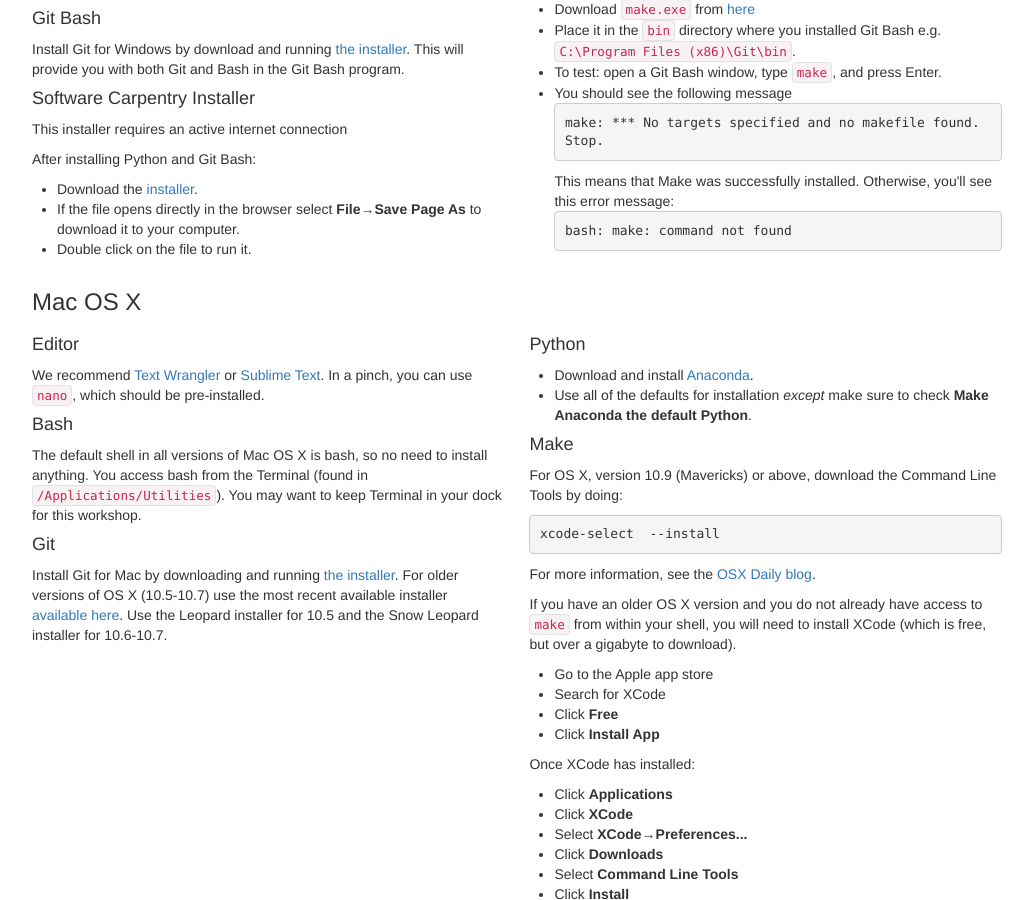
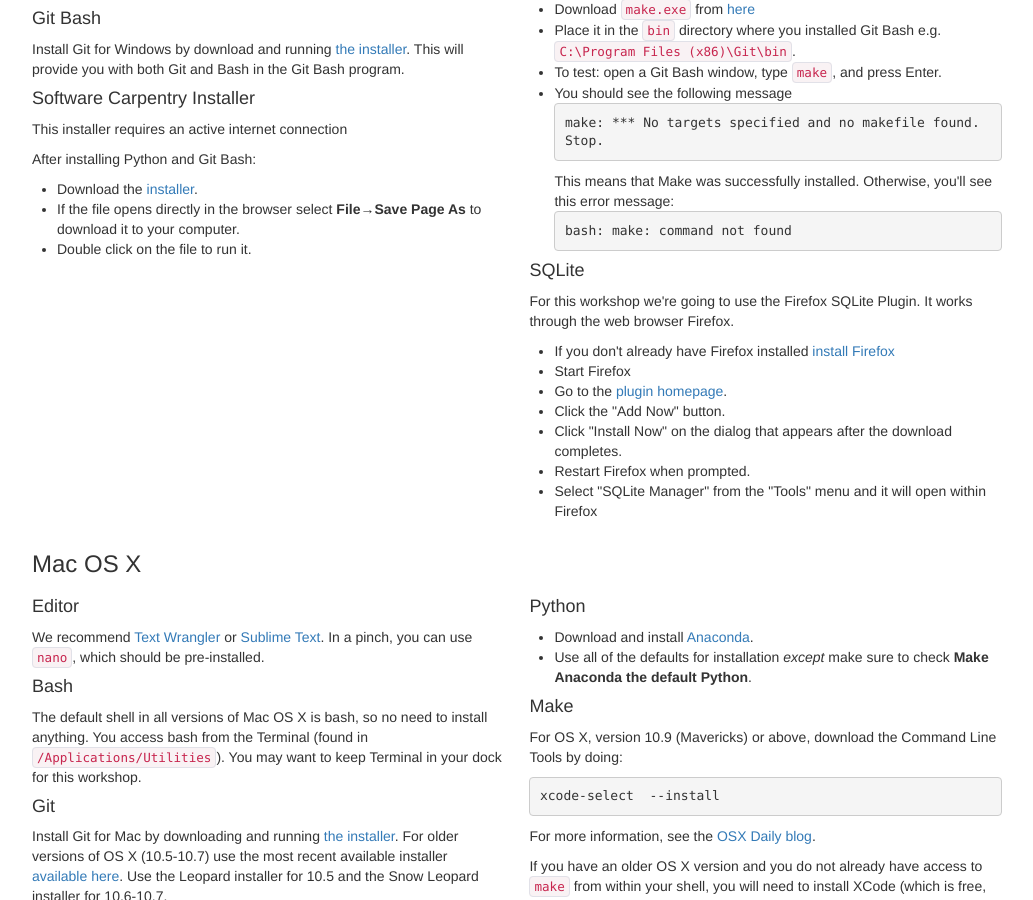
Before and after one commit to gperu/2016-06-09-Belfast, a Jekyll site: the page built from index.html, in a window 1280 px wide and 900 px high, scrolled down 2818 px. Shown: the whole window, without its empty margins (168-1201 px from the left). Built offline with Jekyll 4.4.1, drawn with Linux system fonts in a browser that asks for light colours.

Commit message:
Windows SQLite setup added. Other OS pending.

```diff
--- a/_includes/setup.html
+++ b/_includes/setup.html
@@ -123,6 +123,25 @@
     </li>
     </ul>
     </p>
+
+    <h4>SQLite</h4>
+    <p>
+    For this workshop we're going to use the Firefox SQLite Plugin. It works through
+    the web browser Firefox.
+    <ul>
+    <li>If you don't already have Firefox installed
+    <a href=https://www.mozilla.org/en-US/firefox/new/>install Firefox</a>
+    <li>Start Firefox
+    <li>Go to the <a href="https://addons.mozilla.org/en-US/firefox/addon/sqlite-manager/">plugin homepage</a>.
+    <li> Click the "Add Now" button.
+    <li> Click "Install Now" on the dialog that appears after the download completes.
+    <li> Restart Firefox when prompted.
+    <li> Select "SQLite Manager" from the "Tools" menu and it will open within Firefox
+    </ul>
+    </p>
+
+
+
   </div>
 </div>
 
```
